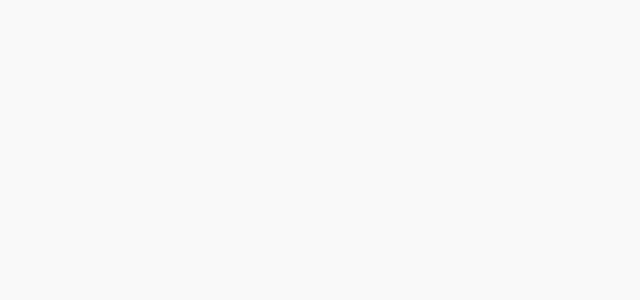
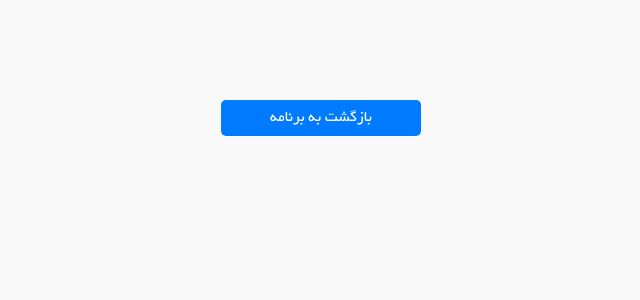
Before and after one commit to knowmeit/app-pwa, a React (Vite) app: page /redirect in a window 1280 px wide. Before the commit this address had no page. Shown: the top 300 px of the page, without its empty margins (526-1166 px from the left). Built offline with nearby package versions, Linux system fonts and the light colour scheme.

Commit message:
modified baseUrl-add redirect page

```diff
--- a/index.html
+++ b/index.html
@@ -11,9 +11,6 @@
     <script>
       window.BASE_URL_KNOWME = "https://api.know-me.ir";
     </script>
-    <script>
-      window.BASE_URL_KNOWME_CLIENT = "https://api.sandbox.know-me.ir";
-    </script>
     <script type="module" src="/src/main.jsx"></script>
   </body>
 </html>
--- a/src/components/WebcamRecorder.jsx
+++ b/src/components/WebcamRecorder.jsx
@@ -171,7 +171,7 @@ const WebcamRecorder = () => {
           )
           .then((res) => {
             setUploading(false);
-            window.location.href = "/result";
+            window.location.href = "/redirect";
           })
           .catch((e) => {
             setUploading(false);
--- /dev/null
+++ b/src/pages/Redirect.jsx
@@ -0,0 +1,17 @@
+import React, { useState, useEffect } from "react";
+
+const RedirectToApp = () => {
+  const redirect = window.localStorage.getItem("redirect_to");
+
+  const handleNavigate = () => {
+    window.location.href = redirect;
+  };
+
+  return (
+    <div style={{ marginTop: "100px" }}>
+      <button onClick={handleNavigate}>بازگشت به برنامه</button>
+    </div>
+  );
+};
+
+export default RedirectToApp;
--- a/src/pages/Result.jsx
+++ b/src/pages/Result.jsx
@@ -28,7 +28,7 @@ const Result = () => {
 
     setTimeout(async () => {
       await axios
-        .post(`${window.BASE_URL_KNOWME_CLIENT}/sandbox/take_result`, data, {
+        .post(`${window.BASE_URL_KNOWME}/sandbox/take_result`, data, {
           headers: {
             "SERVICE-ID": selectedServiceId,
           },
--- a/src/pages/Welcome.jsx
+++ b/src/pages/Welcome.jsx
@@ -68,7 +68,7 @@ const styles = {
     justifyContent: "center",
     alignItems: "center",
     textAlign: "center",
-    margin: "45% 0",
+    marginTop: "200px",
   },
 };
 
--- a/src/routes/BasicRoutes.jsx
+++ b/src/routes/BasicRoutes.jsx
@@ -5,14 +5,15 @@ import RecordVideo from "../pages/RecordVideo";
 import Result from "../pages/Result";
 import Welcome from "../pages/Welcome";
 import CapturePhoto from "../pages/UploadPhoto";
+import RedirectToApp from "../pages/Redirect";
 
 const routeConfig = [
   { path: "/", component: Welcome, isPrivate: false },
-  // { path: "/form", component: FillForm, isPrivate: false },
   { path: "/record-video", component: RecordVideo, isPrivate: true },
   { path: "/help", component: Home, isPrivate: false },
   { path: "/result", component: Result, isPrivate: true },
   { path: "/upload-photo", component: CapturePhoto, isPrivate: true },
+  { path: "/redirect", component: RedirectToApp, isPrivate: false },
 ];
 
 const PrivateRoute = ({ children }) => {
```
